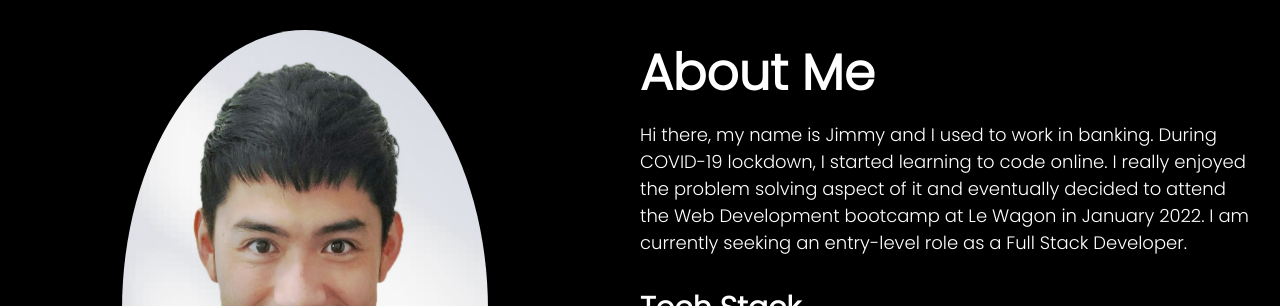
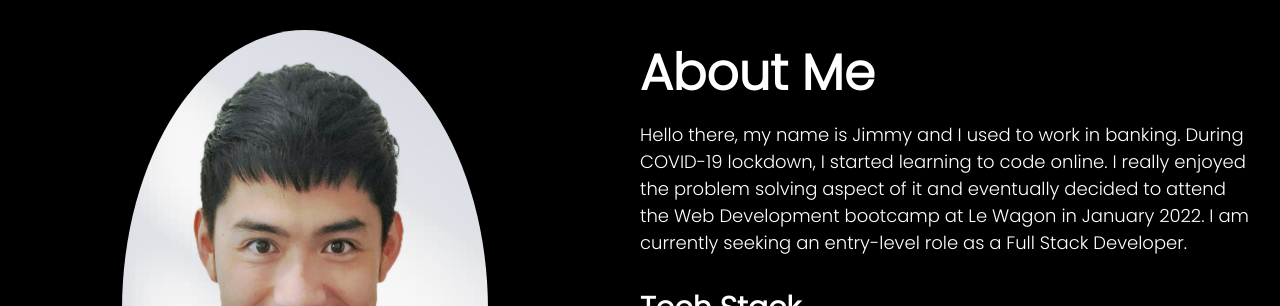
Before and after one commit to jimmehyuen/jimmehyuen.github.io, a React (Create React App) app: page / in a window 1280 px wide. Shown: the part 920-1226 px from the top of the page. Built offline with nearby package versions, Linux system fonts and the light colour scheme.

Commit message:
updated about.jsx

```diff
--- a/src/components/about/About.jsx
+++ b/src/components/about/About.jsx
@@ -12,7 +12,7 @@ const About = () => {
       <div className="a-right">
         <h1 className="a-title">About Me</h1>
         <p className="a-desc">
-          Hi there, my name is Jimmy and I used to work in banking. During COVID-19 lockdown, I started learning to code online. I really enjoyed the problem solving aspect of it and eventually decided to attend the Web Development bootcamp at Le Wagon in January 2022. I am currently seeking an entry-level role as a Full Stack Developer.
+          Hello there, my name is Jimmy and I used to work in banking. During COVID-19 lockdown, I started learning to code online. I really enjoyed the problem solving aspect of it and eventually decided to attend the Web Development bootcamp at Le Wagon in January 2022. I am currently seeking an entry-level role as a Full Stack Developer.
         </p>
         <h2 className="techstack-title"> Tech Stack</h2>
         <div className="techstack">
```
Also changed, not shown: 1 other file (tests, documents, lock files or other folders).
